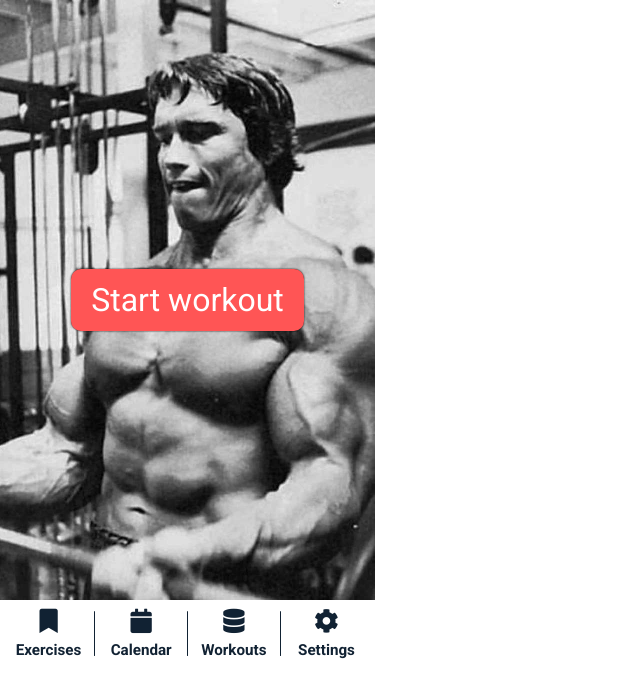
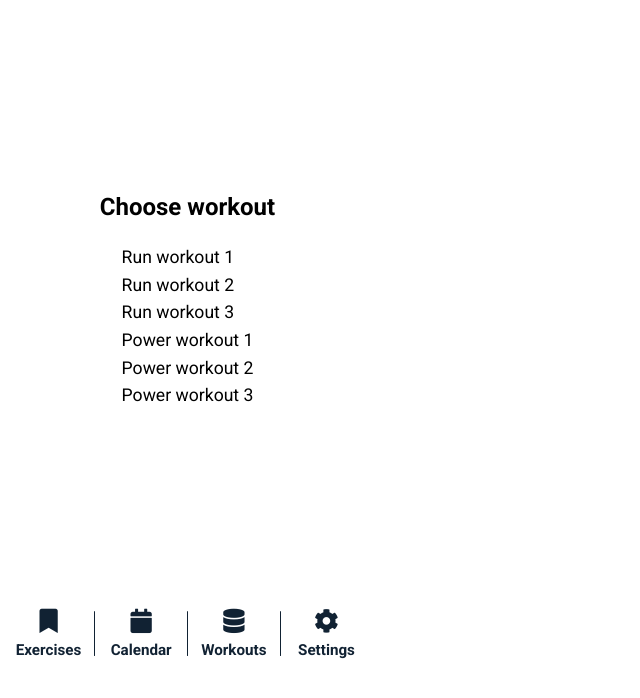
Before and after one commit to kopchikovich/kopchikovich.github.io, a plain HTML site: page index.html in a window 1280 px wide. Both pictures are taken after a click on the link "Start workout". Shown: the whole page, without its empty margins (0-640 px from the left). Drawn offline with Linux system fonts and the light colour scheme.

Commit message:
Add training page

```diff
--- a/index.html
+++ b/index.html
@@ -14,7 +14,7 @@
 
   <div class="app">
     <div class="app__main-page">
-      <a href="#" class="btn btn-big">Start workout</a>
+      <a href="#" class="btn btn-big btn-start">Start workout</a>
     </div>
   </div>
 
@@ -40,5 +40,6 @@
     </a>
   </footer>
 
+  <script src="js/main.js"></script>
 </body>
 </html>
--- a/js/main.js
+++ b/js/main.js
@@ -0,0 +1,3 @@
+document.querySelector(".btn-start").onclick = function() {
+  document.querySelector(".app").innerHTML = '<div class="app__train-page"><h2>Choose workout</h2><ul><li>Run workout 1</li><li>Run workout 2</li><li>Run workout 3</li><li>Power workout 1</li><li>Power workout 2</li><li>Power workout 3</li></ul></div>';
+};
--- a/styles/main.css
+++ b/styles/main.css
@@ -1,3 +1,4 @@
+/*************** Main ***************/
 body {
   font-family: 'Roboto', sans-serif;
   font-size: 16px;
@@ -5,20 +6,20 @@ body {
 a {
   text-decoration: none;
 }
-
+.app {
+  width: 375px;
+  height: 600px;
+}
 /************
 width: 375px
 height 667px {
   .app 600px
   footer 67px
-}
-************/
-.app {
-  width: 375px;
-  height: 600px;
-}
+}************/
 
 
+
+/*************** Main-page ***************/
 .app__main-page {
   width: 100%;
   height: 100%;
@@ -30,6 +31,27 @@ height 667px {
   align-items: center;
 }
 
+
+/*************** Training page ***************/
+.app__train-page {
+  width: 100%;
+  height: 100%;
+  display: flex;
+  flex-flow: column nowrap;
+  justify-content: center;
+  align-items: center;
+}
+.app__train-page h2 {
+  font-size: 1.5em;
+  font-weight: bold;
+  margin-bottom: 20px;
+}
+.app__train-page ul li {
+  margin-top: 10px;
+  font-size: 1.1em;
+}
+
+/*************** Footer ***************/
 footer {
   box-sizing: border-box;
   width: 375px;
@@ -63,6 +85,8 @@ footer a i {
   background-color: #123;
 }
 
+
+/*************** Buttons ***************/
 .btn {
   display: block;
   padding: 10px 20px;
```
